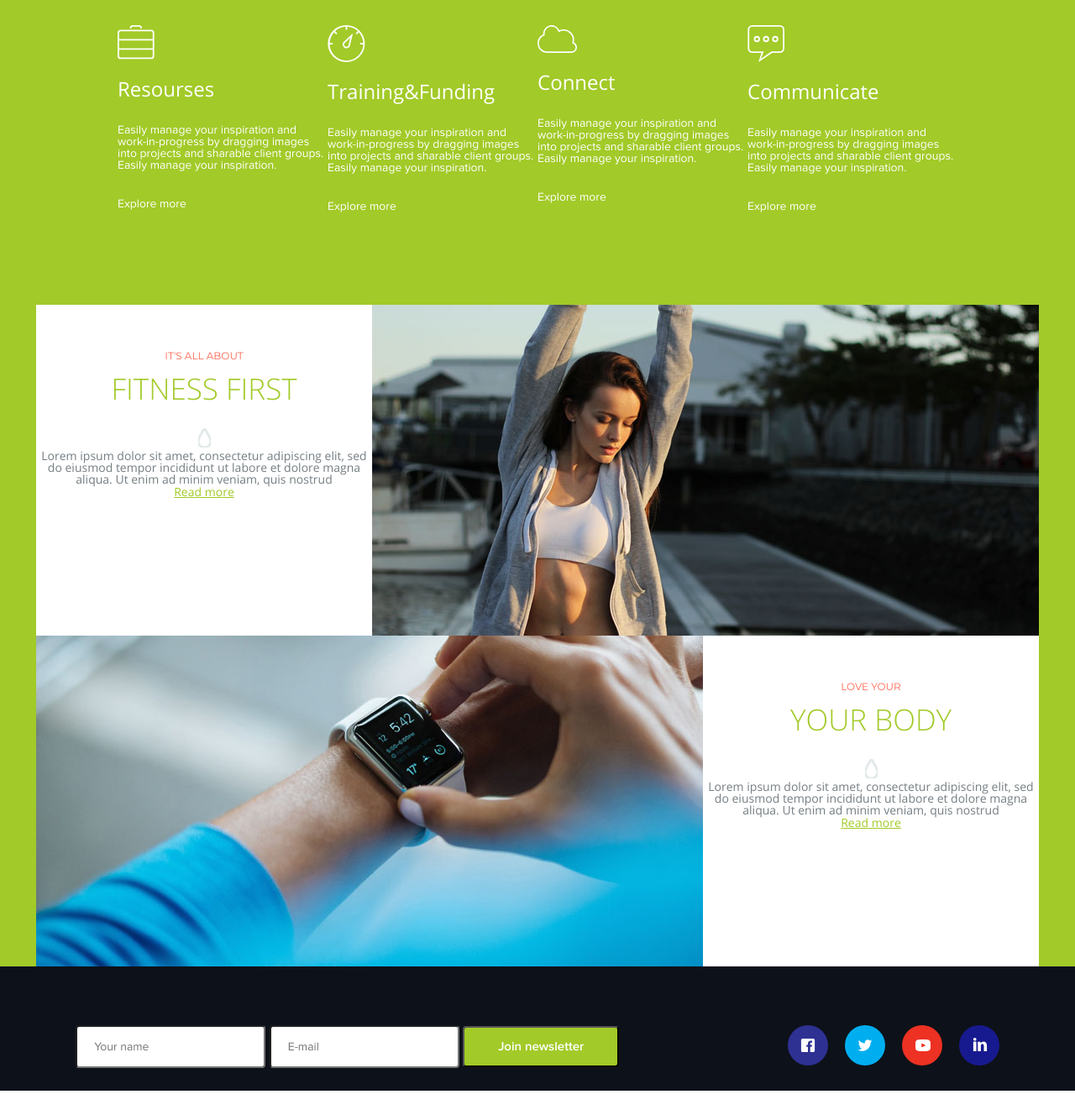
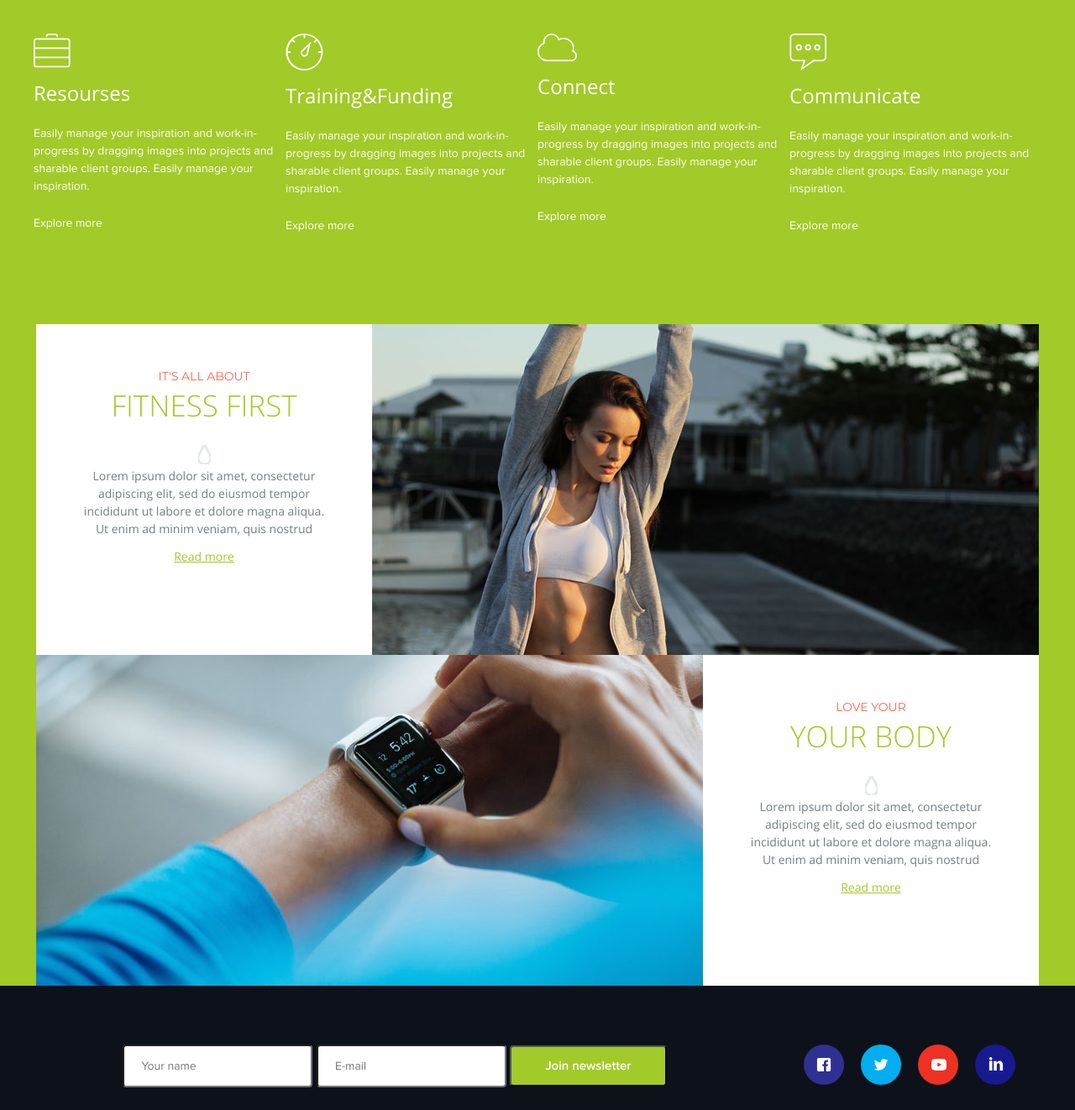
Before and after one commit to TeaPerson/CG-Course, a plain HTML site: page index.html in a window 1280 px wide. Shown: the part 960-2282 px from the top of the page at 84% size. Before the commit the page ends 2259 px from the top, so only its background shows below. Drawn offline with Linux system fonts and the light colour scheme.

Commit message:
homework 7 corrected 2

```diff
--- a/Style.css
+++ b/Style.css
@@ -1,7 +1,11 @@
+.page-body{
+	min-width: 1200px;
+}
+
 .main-menu{
 	display: flex;
 	justify-content: space-between;
-	width: 580px;
+	width: 510px;
 	list-style: none;
 	padding-right: 30px;
     padding-top: 15px;
@@ -64,11 +68,11 @@
 	display: flex;
 	justify-content: space-between;
 	list-style: none;
-	width: 1000px;
+	width: 1200px;
 	margin: 0 auto;
 	padding-left: 0;
 	color: #ffffff;
-	padding-top: 100px;
+	padding-top: 110px;
 
 }
 
@@ -82,25 +86,25 @@
 .benefits-title{
 	font-size: 24px;
 	font-family: OpenSans-Regular;
-	padding-top: 20px;
+	padding-top: 15px;
 
 }
 
 .benefits-text{
 	font-size: 14px;
 	font-family: ProximaNova-Reg;
-	padding-top: 30px;
-	padding-bottom: 30px
+	padding-top: 25px;
+	padding-bottom: 25px;
+	line-height: 1.5;
 }
 
 .main-second{
 	display: flex;
 	justify-content: center;
 	text-align: center;
-	margin-right: 400px;
-	margin-left: 400px;
-	margin-top: 110px;
-	background: red
+	padding-top: 110px;
+	width: 1194px;
+	margin: 0 auto;
 
 }
 
@@ -108,6 +112,7 @@
 	background: #ffffff;
 	text-align: center;
 	height: 394px;
+	width: 400px;
 
 
 
@@ -117,17 +122,17 @@
 	color: #a2ca28;
 	font-size: 35px;
 	text-transform: uppercase;
-	padding-top: 15px;
+	padding-top: 10px;
 	padding-bottom: 30px;
 	font-family: OpenSans-Light;
 	margin: 0 auto;
-	width: 400px;
+	width: 300px;
 
 
 }
 
 .third-title{
-	font-size: 12px;
+	font-size: 14px;
 	color: #fb634c;
 	padding-top: 55px;
 	font-family: Montserrat-Regular;
@@ -145,15 +150,21 @@
 .main-third{
 	display: flex;
 	justify-content: center;
-	margin-right: 400px;
-	margin-left: 400px;
+	width: 1194px;
+	margin: 0 auto;
 
 }
+
 
 .text-feature{
 	font-size: 14px;
 	color: #757e83;
 	font-family: OpenSans-Regular;
+	width: 300px;
+	text-align: center;
+	margin: 0 auto;
+	line-height: 1.5;
+	padding-bottom: 15px;
 }
 
 @font-face{
@@ -363,6 +374,7 @@
 
 .my-form{
 	padding-top: 70px;
+	margin-left: 75px;
 }
 
 .my-input{
@@ -372,17 +384,5 @@
 	padding-top: 15px;
 	padding-bottom: 15px;
 	padding-left: 20px;
-	max-width: 315px;
-	min-width: 200px
+	width: 200px;
 }
-
-.my-input2{
-	font-family: ProximaNova-Reg;
-	font-size: 14px;
-	border-radius: 4px;
-	padding-top: 15px;
-	padding-bottom: 15px;
-	padding-left: 20px;
-	max-width: 275px;
-	min-width: 200px;
-}
--- a/index.html
+++ b/index.html
@@ -9,7 +9,7 @@
     <title>Fitness in a can</title>
   </head>
 
-  <body>
+  <body class="page-body">
     <header class="header">
       <div class="main-menu-container">
       <img src="./images/logo.png" alt="" />
@@ -64,7 +64,7 @@
          <a href="Read more" class="link-feature">Read more</a>
        </div>
        <div class="image-cover">
-         <img src="./images/img1.jpg" height='394' alt="" />
+         <img src="./images/img1.jpg" height='394' width="794" alt="" />
          <div class="image-hover">
           <h3 class="third-title">It's all about</h3>
            <h2 class="second-title">Fithess first</h2>
@@ -74,7 +74,7 @@
        </div>
        <div class="main-third">
         <div class="image-cover">
-           <img src="./images/img2.jpg" height='394' alt="" />
+           <img src="./images/img2.jpg" height='394' width="794" alt="" />
            <div class="image-hover">
             <h3 class="third-title">Love your</h3>
            <h2 class="second-title">Your body</h2>
@@ -97,7 +97,7 @@
 
       <form action="" method="post" class="my-form">
        <input type="text" placeholder="Your name" class="my-input" />
-       <input type="text" placeholder=E-mail class="my-input2" />
+       <input type="text" placeholder=E-mail class="my-input" />
          <button class="button-style">Join newsletter</button>
 
         </form>
```
